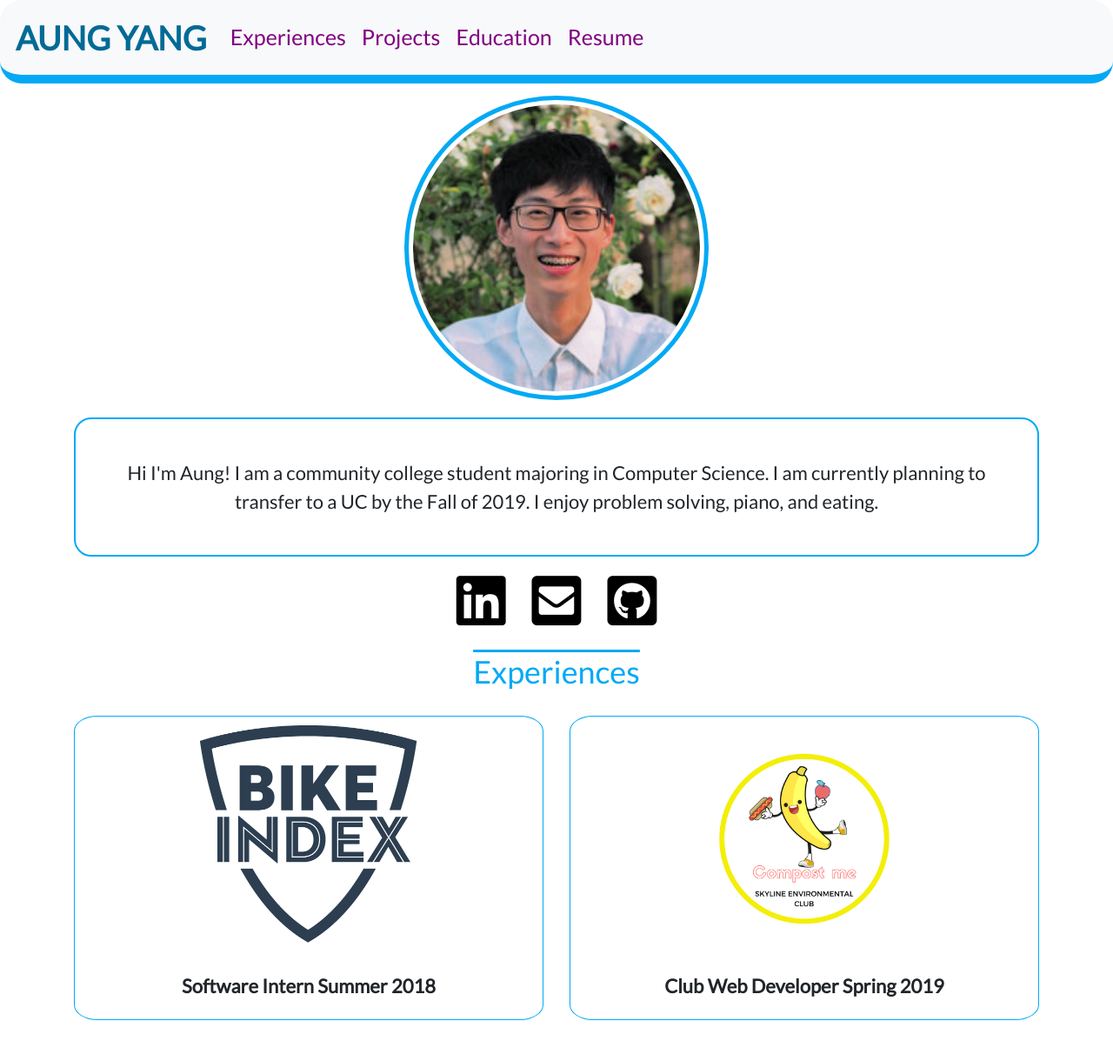
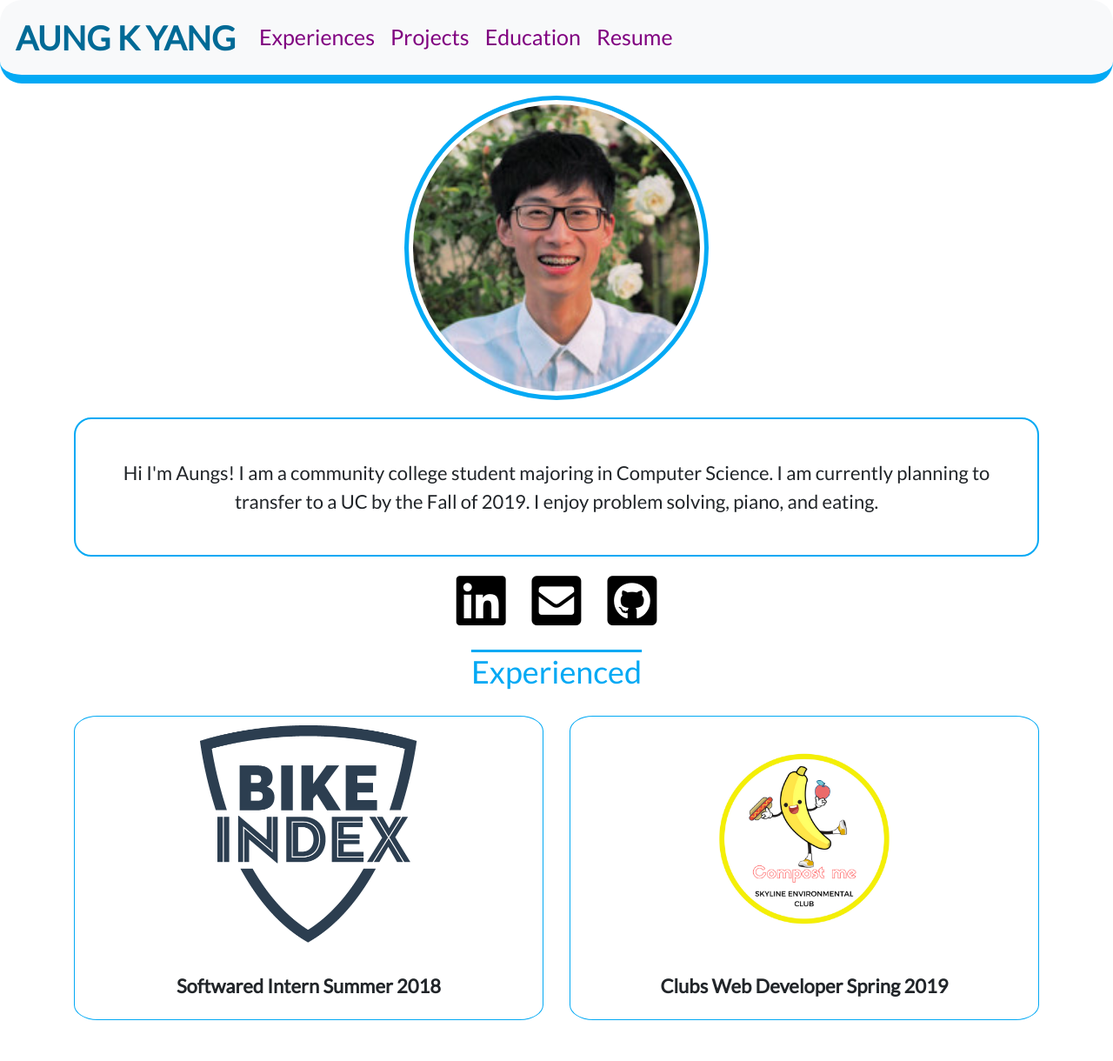
Before and after one commit to AungYang/aungyang, a plain HTML site: page public/index.html in a window 1280 px wide. Shown: the top 1220 px of the page at 87% size. Drawn offline with nearby package versions, Linux system fonts and the light colour scheme.

Commit message:
resume was messed up so fixed it

```diff
--- a/public/index.html
+++ b/public/index.html
@@ -34,7 +34,7 @@
     <header>
 
       <nav class="navbar navbar-expand-lg navbar-light bg-light">
-      <a class="navbar-brand nav_name" href="#">Aung Yang</a>
+      <a class="navbar-brand nav_name" href="#">Aung K Yang</a>
       <button class="navbar-toggler" type="button" data-toggle="collapse" data-target="#navbarNav" aria-controls="navbarNav" aria-expanded="false" aria-label="Toggle navigation">
         <span class="navbar-toggler-icon"></span>
       </button>
@@ -50,7 +50,7 @@
             <a class="nav-link" href="#education">Education</a>
           </li>
           <li class="nav-item">
-            <a class="nav-link" href="https://docs.google.com/document/d/1ntYBLbchgADo3UEoY-RrvSriHD_oXixB7JJ4DYSvZjQ/edit?usp=sharing" target="blank">Resume</a>
+            <a class="nav-link" href="assets/jan2019_RESUME.pdf" target="blank">Resume</a>
           </li>
 
         </ul>
@@ -66,7 +66,7 @@
       <div class="intro">
         <img id="profilePic" src="assets/face-of-aung.jpeg" alt="aungyang's photo" width="350" height="350">
 
-        <p class="text">Hi I'm Aung! I am a community college student majoring in Computer Science. I am currently planning to transfer to a UC by the Fall of 2019. I enjoy problem solving, piano, and eating. </p>
+        <p class="text">Hi I'm Aungs! I am a community college student majoring in Computer Science. I am currently planning to transfer to a UC by the Fall of 2019. I enjoy problem solving, piano, and eating. </p>
 
       <div class="social_media">
         <ul>
@@ -84,7 +84,7 @@
 
 <!-- TWO Here is where I will start putting in experiences -->
       <div class="experiences">
-        <h2 id="experiences"> Experiences</h2>
+        <h2 id="experiences"> Experienced</h2>
             <div class="row">
 
               <div class="col-sm-6">
@@ -92,7 +92,7 @@
                   <div class="card_front">
                     <img class="card-img-top" src="assets/bikeindex_logo.png" alt="Card image cap">
                     <div class="card-body">
-                      <p class="card-text">Software Intern Summer 2018</p>
+                      <p class="card-text">Softwared Intern Summer 2018</p>
                     </div>
                   </div>
 
@@ -113,7 +113,7 @@
                   <div class="card_front">
                     <img class="card-img-top" src="assets/evc_logo.png" alt="Card image cap">
                     <div class="card-body">
-                      <p class="card-text"> Club Web Developer Spring 2019</p>
+                      <p class="card-text"> Clubs Web Developer Spring 2019</p>
                     </div>
                   </div>
 
```
